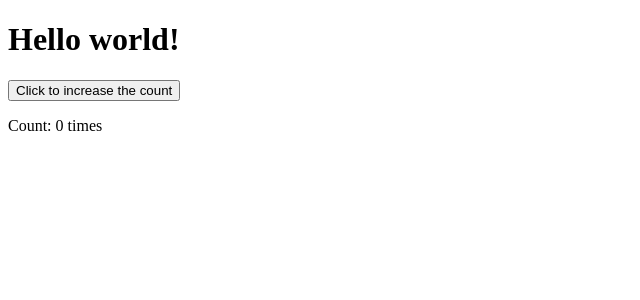
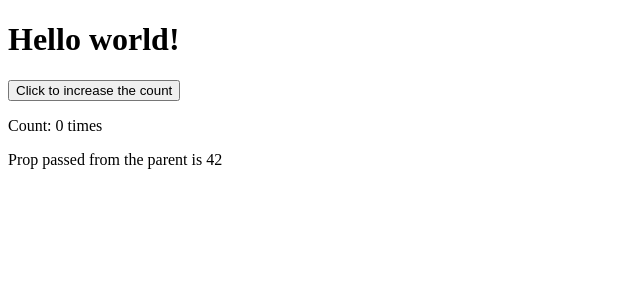
Before and after one commit to JulsD/Svelte-try, a Svelte app: page / in a window 1280 px wide. Shown: the top 300 px of the page, without its empty margins (0-640 px from the left). Built offline with nearby package versions, Linux system fonts and the light colour scheme; the HTML template or start-up script is replaced by a standard one.

Commit message:
svelte: add from parent props pass example

```diff
--- a/src/App.svelte
+++ b/src/App.svelte
@@ -6,8 +6,11 @@
     function increaseCount() {
         return count++
     }
+
+    export let answer;
 </script>
 
 <h1>Hello world!</h1>
 <button on:click={increaseCount}>Click to increase the count</button>
 <p>Count: {count} time{ending}</p>
+<p>Prop passed from the parent is {answer}</p>
--- a/src/index.js
+++ b/src/index.js
@@ -3,7 +3,6 @@ import App from './App.svelte';
 const app = new App({
 	target: document.body,
 	props: {
-		// we'll learn about props later
 		answer: 42
 	}
 });
```
